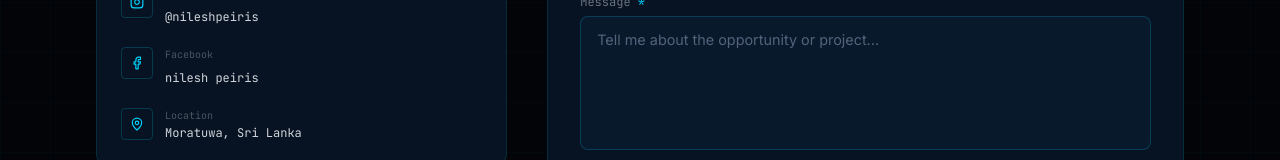
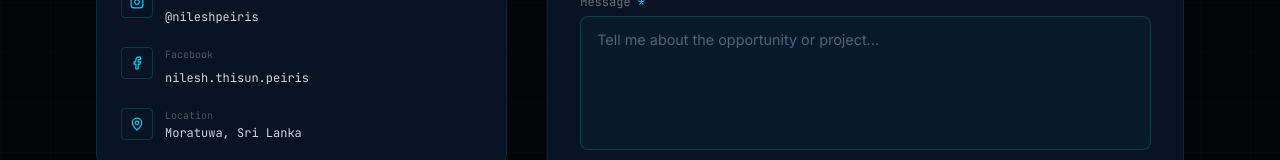
Before and after one commit to NileshPeiris/nilesh-portfoliou, a React (Vite) app: page / in a window 1280 px wide. Shown: the part 9448-9608 px from the top of the page. Built offline with nearby package versions, Linux system fonts and the light colour scheme.

Commit message:
Update Facebook display username in Contact section

```diff
--- a/src/components/sections/Contact.jsx
+++ b/src/components/sections/Contact.jsx
@@ -12,7 +12,7 @@ const CONTACT_METHODS = [
   { icon: Linkedin, label: 'LinkedIn', value: 'nilesh-peiris-a9b8b2292', href: personal.links.linkedin },
   { icon: Github, label: 'GitHub', value: 'nileshpeiris', href: personal.links.github },
   { icon: Instagram, label: 'Instagram', value: '@nileshpeiris', href: personal.links.instagram },
-  { icon: Facebook, label: 'Facebook', value: 'nilesh peiris', href: personal.links.facebook },
+  { icon: Facebook, label: 'Facebook', value: 'nilesh.thisun.peiris', href: personal.links.facebook },
   { icon: MapPin, label: 'Location', value: personal.location, href: null },
 ]
 
```
